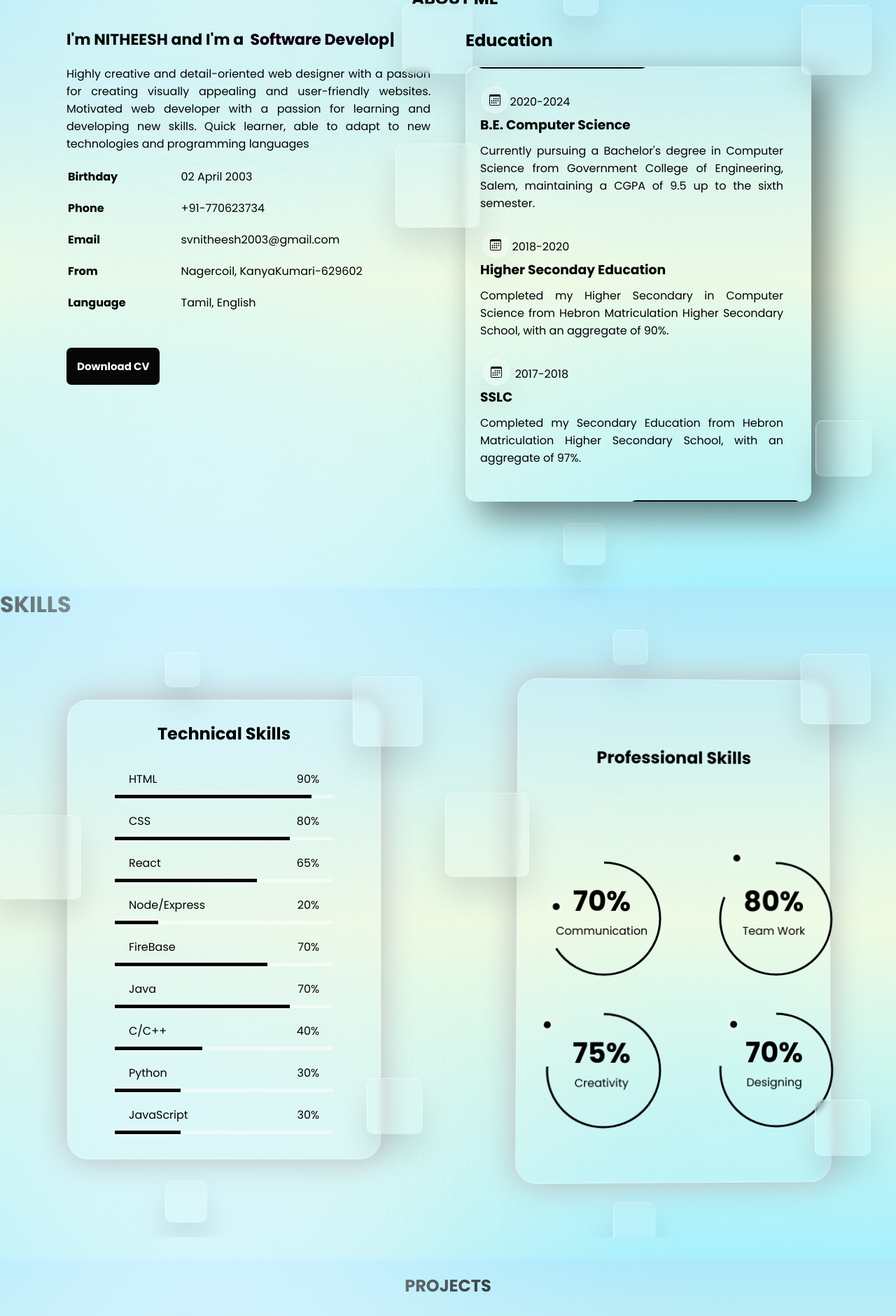
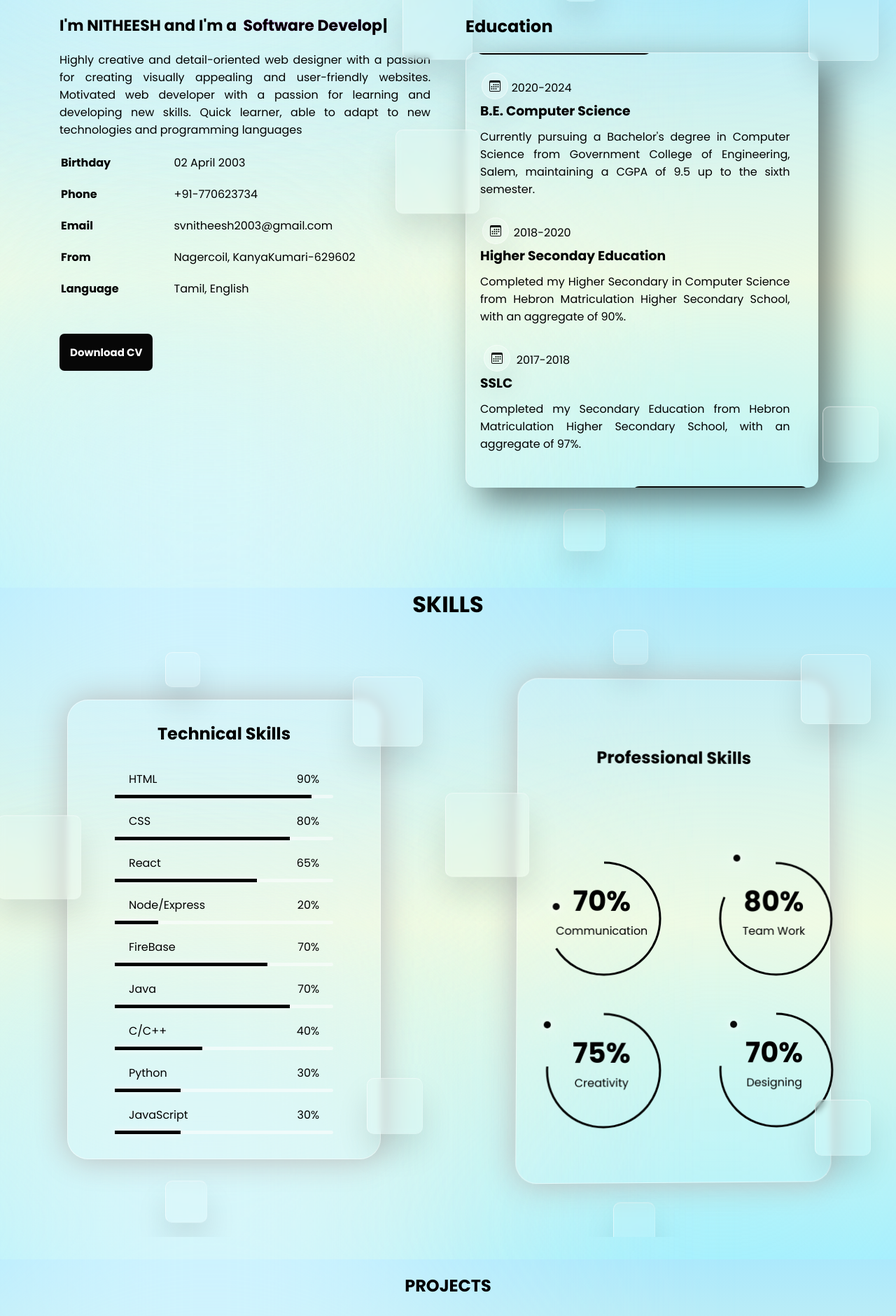
Before and after one commit to Nitheesh-2003/Portfolio, a React (Create React App) app: page / in a window 1280 px wide. Shown: the part 880-2761 px from the top of the page at 70% size. Built offline with nearby package versions, Linux system fonts and the light colour scheme.

Commit message:
update: skills and project section styles

```diff
--- a/src/About/About.css
+++ b/src/About/About.css
@@ -7,8 +7,8 @@
     width : 100%;
     min-height: 110vh;
     background: linear-gradient(to bottom,#ace9fc,#f7fcdf,rgb(168, 240, 254));
-    padding:20px 10px;
     position: relative;
+    padding-bottom: 70px;
 }
 .about *{
     color : black;
--- a/src/Projects/Projects.css
+++ b/src/Projects/Projects.css
@@ -24,6 +24,9 @@
     width: 100%;
     height:100%;
 }
+.pj-content > h2{
+    position: relative;
+}
 .pj-card-block{
     width : 100%;
     height : 100%;
@@ -34,12 +37,12 @@
 .pj-card{
     position: relative;
     width : 35%;
-    height: 80vh;
+    /* height: 80vh; */
     border-radius: 30px;
     background: rgba(255,255,255,0.1);
     box-shadow : 0 25px 100px rgba(0,0,0,0.1);
     border  : 1px solid rgba(255,255,255,0.5);
-    margin: 30px 3px;
+    padding: 30px 0px;
     box-shadow: 0 0 45px #babbbb;
 }
 .pj-card h2{
@@ -51,7 +54,7 @@
 }
 .card-left{
     display: flex;
-    height: 80vh;
+    /* height: 80vh; */
     flex-direction: column;
     position: relative;
     align-items: center;
@@ -59,7 +62,7 @@
 }
 .card-right{
     display: flex;
-    height: 80vh;
+    /* height: 80vh; */
     flex-direction: column;
     position: relative;
     align-items: center;
@@ -88,11 +91,8 @@
     color:White;
     background-color: rgb(7, 7, 7);
     border : none;
-    width : 40%;
     border-radius: 7px;
     padding:15px;
-    margin: auto;
-    margin-top: 20px;
     font-weight: bolder;
     font-size: 15px;
     text-decoration: none;
--- a/src/Skills/Skills.css
+++ b/src/Skills/Skills.css
@@ -33,6 +33,10 @@
 }
 .sk-para p{
     width: 50%;
+}
+.sk-content > h1{
+  text-align: center;
+  position: relative;
 }
 .sk-box{
     display: flex;
```
